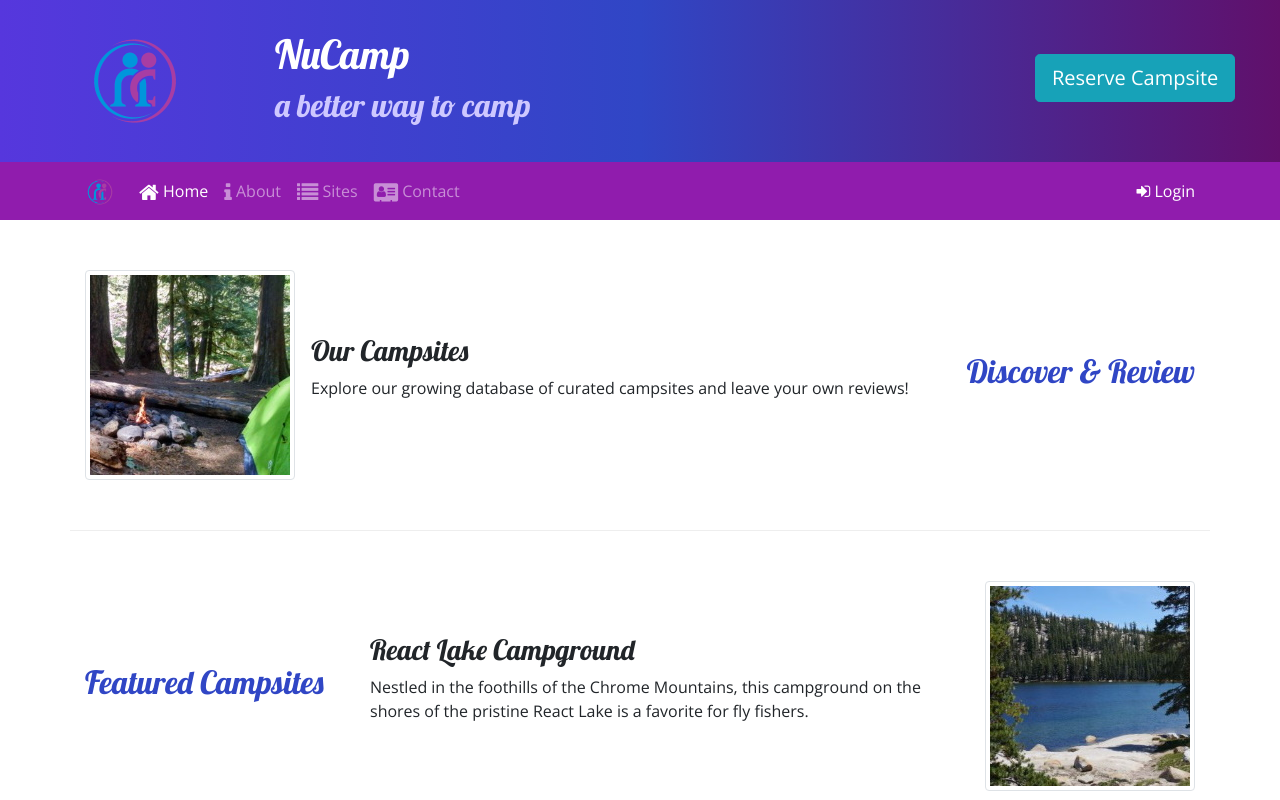
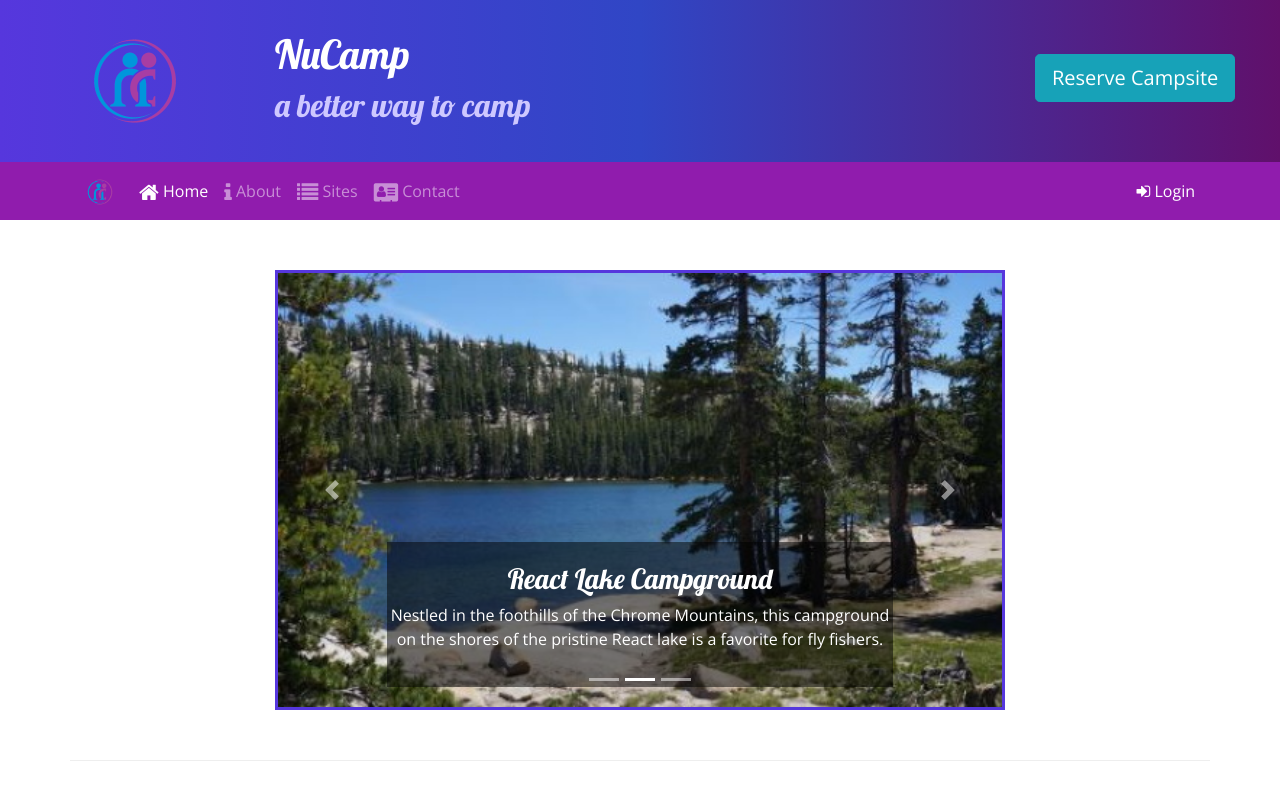
Before and after one commit to Tekie79/bootstrap-test, a website: page index.html in a window 1280 px wide. Both pictures are taken after a click on the link 100 px from the left and 191 px from the top of the page. Shown: the top 800 px of the page. Drawn offline with nearby package versions, Linux system fonts and the light colour scheme.

Commit message:
Carousel

```diff
--- a/index.html
+++ b/index.html
@@ -27,7 +27,9 @@
                     <h2>a better way to camp</h2>
                 </div>
                 <div class="col-md-4 col-xl-2 mt-4">
-                    <a href="#reserveForm" role="button" class="btn btn-lg btn-info text-nowrap"  data-toggle="tooltip" data-placement="bottom" data-html="true" title="Or call us at <br /><strong>1-206-555-1234</strong> ">Reserve Campsite</a>
+                    <a href="#reserveForm" role="button" class="btn btn-lg btn-info text-nowrap" data-toggle="tooltip"
+                        data-placement="bottom" data-html="true"
+                        title="Or call us at <br /><strong>1-206-555-1234</strong> ">Reserve Campsite</a>
                 </div>
             </div>
 
@@ -42,10 +44,14 @@
             </button>
             <div class="collapse navbar-collapse" id="nucampNavbar">
                 <ul class="navbar-nav">
-                    <li class="nav-item active"><a class="nav-link" href="#"><i class="fa fa-home fa-lg"></i> Home</a></li>
-                    <li class="nav-item"><a class="nav-link" href="aboutus.html"><i class="fa fa-info fa-lg"></i> About</a></a></li>
-                    <li class="nav-item"><a class="nav-link" href="#"><i class="fa fa-list fa-lg"></i> Sites</a></li></li>
-                    <li class="nav-item"><a class="nav-link" href="contactus.html"><i class="fa fa-address-card fa-lg"></i> Contact</a></a></li>
+                    <li class="nav-item active"><a class="nav-link" href="#"><i class="fa fa-home fa-lg"></i> Home</a>
+                    </li>
+                    <li class="nav-item"><a class="nav-link" href="aboutus.html"><i class="fa fa-info fa-lg"></i>
+                            About</a></a></li>
+                    <li class="nav-item"><a class="nav-link" href="#"><i class="fa fa-list fa-lg"></i> Sites</a></li>
+                    </li>
+                    <li class="nav-item"><a class="nav-link" href="contactus.html"><i
+                                class="fa fa-address-card fa-lg"></i> Contact</a></a></li>
                 </ul>
                 <span class="navbar-text ml-auto">
                     <a role="button" data-toggle="modal" data-target="#loginModal">
@@ -60,7 +66,7 @@
             <div class="modal-content">
                 <div class="modal-header">
                     <h3 class="modal-title">Login</h3>
-                <button type="button" class="close" data-dismiss="modal" >&times;</button>
+                    <button type="button" class="close" data-dismiss="modal">&times;</button>
                 </div>
                 <div class="modal-body">
                     <div class="container-fluid">
@@ -68,13 +74,15 @@
                             <div class="form-row">
                                 <div class="form-group col-12">
                                     <label for="loginEmail" class="sr-only">Email address</label>
-                                <input type="email" class="form-control form-control-sm" id="loginEmail" placeholder="Enter email">
+                                    <input type="email" class="form-control form-control-sm" id="loginEmail"
+                                        placeholder="Enter email">
                                 </div>
                             </div>
                             <div class="form-row">
                                 <div class="form-group col-12">
                                     <label for="loginPassword" class="sr-only">Password</label>
-                                <input type="password" class="form-control form-control-sm" id="loginPassword" placeholder="Password">
+                                    <input type="password" class="form-control form-control-sm" id="loginPassword"
+                                        placeholder="Password">
                                 </div>
                                 <div class="col">
                                     <div class="form-check">
@@ -84,7 +92,8 @@
                                 </div>
                             </div>
                             <div class="form-row">
-                            <button type="button" class="btn btn-secondary btn-sm ml-auto" data-dismiss="modal">Cancel</button>
+                                <button type="button" class="btn btn-secondary btn-sm ml-auto"
+                                    data-dismiss="modal">Cancel</button>
                                 <button type="submit" class="btn btn-primary btn-sm ml-1">Sign in</button>
                             </div>
                         </form>
@@ -96,16 +105,69 @@
 
     </div>
     <div class="container">
+        <div class="row row-content">
+            <div class="col-md-8 mx-auto">
+                <div class="carousel slide" id="homeCarousel" data-ride="carousel">
+                    <ol class="carousel-indicators">
+                        <li data-target="#homeCarousel" data-slide-to="0" class="active"></li>
+                        <li data-target="#homeCarousel" data-slide-to="1"></li>
+                        <li data-target="#homeCarousel" data-slide-to="2"></li>
+                    </ol>
+                    <div class="carousel-inner">
+                        <div class="carousel-item active">
+                            <img src="img/breadcrumb-trail.jpg" alt="Breadcrumb Trail Campground" class="d-block w-100">
+                            <div class="carousel-caption">
+                                <h3>BreadCrumb Trail Campground</h3>
+                                <p class="d-none d-sm-block">
+                                Let Nucamp be your guide to this off-the-beaten-path, hike-in-only campground
+                                </p>
+                            </div>
+                        </div>
+                        <div class="carousel-item">
+                            <img src="img/react-lake.jpg" alt="React Lake" class="d-block w-100">
+                            <div class="carousel-caption">
+                                <h3>React Lake Campground</h3>
+                                <p class="d-none d-sm-block">
+                                Nestled in the foothills of the Chrome Mountains, this campground on the shores of
+                                the pristine React lake is a favorite for fly fishers.
+                                </p>
+                            </div>
+                        </div>
+                        <div class="carousel-item">
+                            <img src="img/chrome-river.jpg" alt="Chrome River" class="d-block w-100">
+                            <div class="carousel-caption">
+                                <h3>Chrome River Campground</h3>
+                                <p class="d-none d-sm-block">
+                                Spend a few sunny days and starry nights beneath a canopy of old-growth firs at this
+                                enchanting spot by the Chrome River.
+                                </p>
+                            </div>
+                        </div>
+                    </div>
+                    <a href="#homeCarousel" class="carousel-control-prev" role="button" data-slide="prev">
+                        <span class="carousel-control-prev-icon"></span>
+                        <span class="sr-only">Previous</span>
+                    </a>
+                    <a href="#homeCarousel" class="carousel-control-next" role="button" data-slide="next">
+                        <span class="carousel-control-next-icon"></span>
+                        <span class="sr-only">Next</span>
+                    </a>
+
+                </div>
+            </div>
+        </div>
         <div class="row row-content align-items-center">
             <div class="col-sm-4 order-sm-last col-md-3">
                 <h2 class="text-sm-right">Discover & Review</h2>
             </div>
             <div class="col">
                 <div class="media">
-                <img src="img/breadcrumb-trail-thumb.jpg" class="d-flex mr-3 img-thumbnail" alt="Breadcrumb trail thumbnail">
+                    <img src="img/breadcrumb-trail-thumb.jpg" class="d-flex mr-3 img-thumbnail"
+                        alt="Breadcrumb trail thumbnail">
                     <div class="media-body align-self-center">
                         <h3>Our Campsites</h3>
-                    <p class="d-none d-sm-block">Explore our growing database of curated campsites and leave your own reviews!</p>
+                        <p class="d-none d-sm-block">Explore our growing database of curated campsites and leave your
+                            own reviews!</p>
                     </div>
                 </div>
             </div>
@@ -122,7 +184,7 @@
                         <p class="d-none d-sm-block">Nestled in the foothills of the Chrome Mountains,
                             this campground on the shores of the pristine React Lake is a favorite for fly fishers.</p>
                     </div>
-                 <img src="img/react-lake-thumb.jpg"  class="d-flex ml-3 img-thumbnail" alt="react lake Thumb">
+                    <img src="img/react-lake-thumb.jpg" class="d-flex ml-3 img-thumbnail" alt="react lake Thumb">
                 </div>
             </div>
         </div>
@@ -136,7 +198,8 @@
                     <img src="img/bootstrap-thumb.png" class="d-flex mr-3 img-thumbnail" alt="Bootstrap Outfitters">
                     <div class="media-body align-self-center">
                         <h3>Bootstrap Outfitters</h3>
-                <p class="d-none d-sm-block">Bootstrap Outfitters supplies you with gear you need at prices you can't beat.</p>
+                        <p class="d-none d-sm-block">Bootstrap Outfitters supplies you with gear you need at prices you
+                            can't beat.</p>
                     </div>
                 </div>
             </div>
@@ -192,14 +255,20 @@
                 </div>
                 <div class="col-6 col-sm-5 text-center">
                     <h5>Social</h5>
-                    <a class="btn btn-social-icon btn-instagram" href="http://instagram.com/"><i class="fa fa-instagram"></i></a>
-                    <a class="btn btn-social-icon btn-facebook" href="http://facebook.com/"><i class="fa fa-facebook"></i></a>
-                    <a class="btn btn-social-icon btn-twitter" href="http://twitter.com/"><i class="fa fa-twitter"></i></a>
-                    <a class="btn btn-social-icon btn-google" href="http://youtube.com/"><i class="fa fa-youtube"></i></a>
+                    <a class="btn btn-social-icon btn-instagram" href="http://instagram.com/"><i
+                            class="fa fa-instagram"></i></a>
+                    <a class="btn btn-social-icon btn-facebook" href="http://facebook.com/"><i
+                            class="fa fa-facebook"></i></a>
+                    <a class="btn btn-social-icon btn-twitter" href="http://twitter.com/"><i
+                            class="fa fa-twitter"></i></a>
+                    <a class="btn btn-social-icon btn-google" href="http://youtube.com/"><i
+                            class="fa fa-youtube"></i></a>
                 </div>
                 <div class="col-sm-4 text-center">
-                    <a role="button" class="btn btn-link" href="tel:+12065551234"><i class="fa fa-phone"></i> 1-206-555-1234</a><br>
-            	<a role="button" class="btn btn-link" href="mailto:campsites@nucamp.co"><i class="fa fa-envelope-o"></i> campsites@nucamp.co</a>
+                    <a role="button" class="btn btn-link" href="tel:+12065551234"><i class="fa fa-phone"></i>
+                        1-206-555-1234</a><br>
+                    <a role="button" class="btn btn-link" href="mailto:campsites@nucamp.co"><i
+                            class="fa fa-envelope-o"></i> campsites@nucamp.co</a>
                 </div>
             </div>
 
--- a/styles.css
+++ b/styles.css
@@ -41,3 +41,10 @@ a, a:hover {
     color: inherit;
     text-decoration: none;
 }
+
+.carousel-caption {
+    background-color: rgba(0, 0, 0, 0.5);
+}
+.carousel {
+    border: solid #5637DD;
+}
```
Lines whose indentation alone changed are shown as unchanged.
